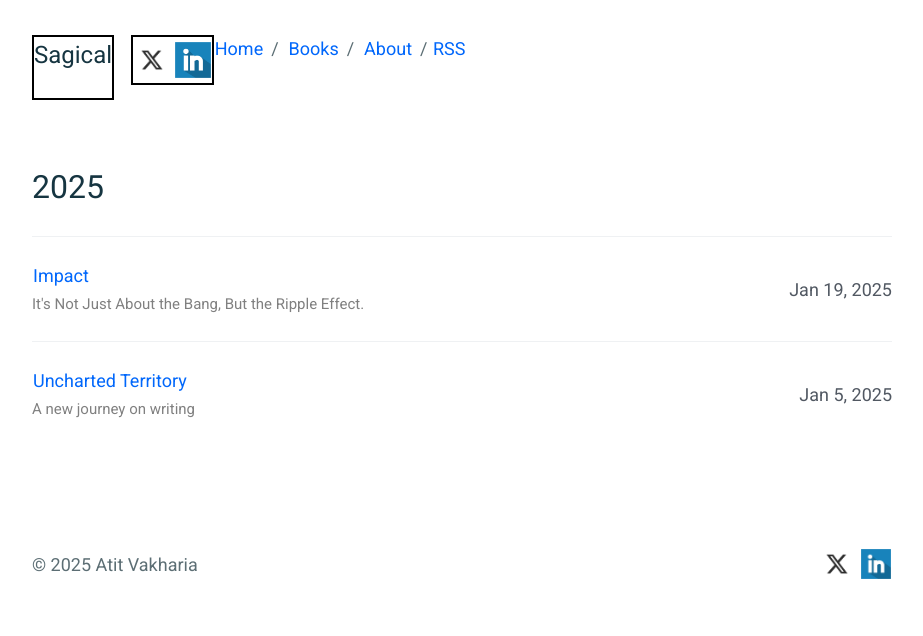
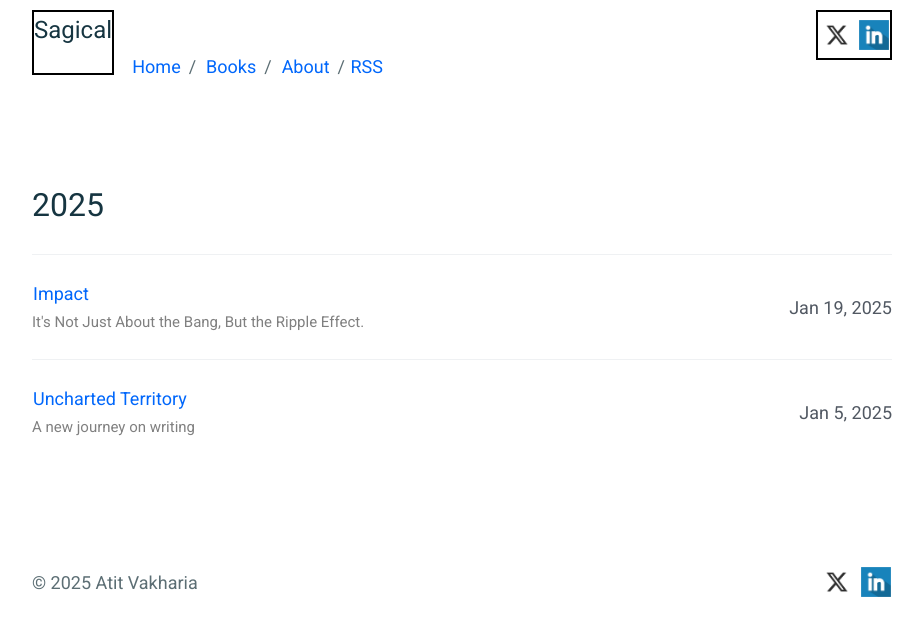
Before and after one commit to mkchoi212/paper-jekyll-theme, a Jekyll site: the page built from index.html, in a window 1280 px wide. Shown: the top 636 px of the page, without its empty margins (178-1101 px from the left). Built offline with Jekyll 4.4.1, drawn with Linux system fonts in a browser that asks for light colours.

Commit message:
Update header.html

```diff
--- a/_includes/header.html
+++ b/_includes/header.html
@@ -2,7 +2,7 @@
   <div style="text-align: left; border: 2px solid #000; float: left; margin-right: 2%;">
     <h1>{{ site.title}}</h1>
   </div>
-  <div style="text-align: right; border: 2px solid #000; float: left;">
+  <div style="text-align: right; border: 2px solid #000; float: right;">
     {% if site.twitter_username %}
       <a href="https://twitter.com/{{ site.twitter_username }}">
         <img src="{{ site.baseurl }}/assets/x.png" alt="X" width="36" height="36" />
@@ -15,11 +15,11 @@
     {% endif %}
     {% if site.linkedin_username %}
       <a href="https://www.linkedin.com/in/{{ site.linkedin_username }}">
-        <img src="{{ site.baseurl }}/assets/linkedin.png" alt="LinkedIn" width="36" height="36" />
+        <img src="{{ site.baseurl }}/assets/linkedin.png" alt="LinkedIn" width="30" height="30" />
       </a>
     {% endif %}
   </div>
-
+  <p>&nbsp;</p>
   {% if page.title == 'Home' %}
   <h1>{{ site.description }}</h1>
   {% endif %}
```
